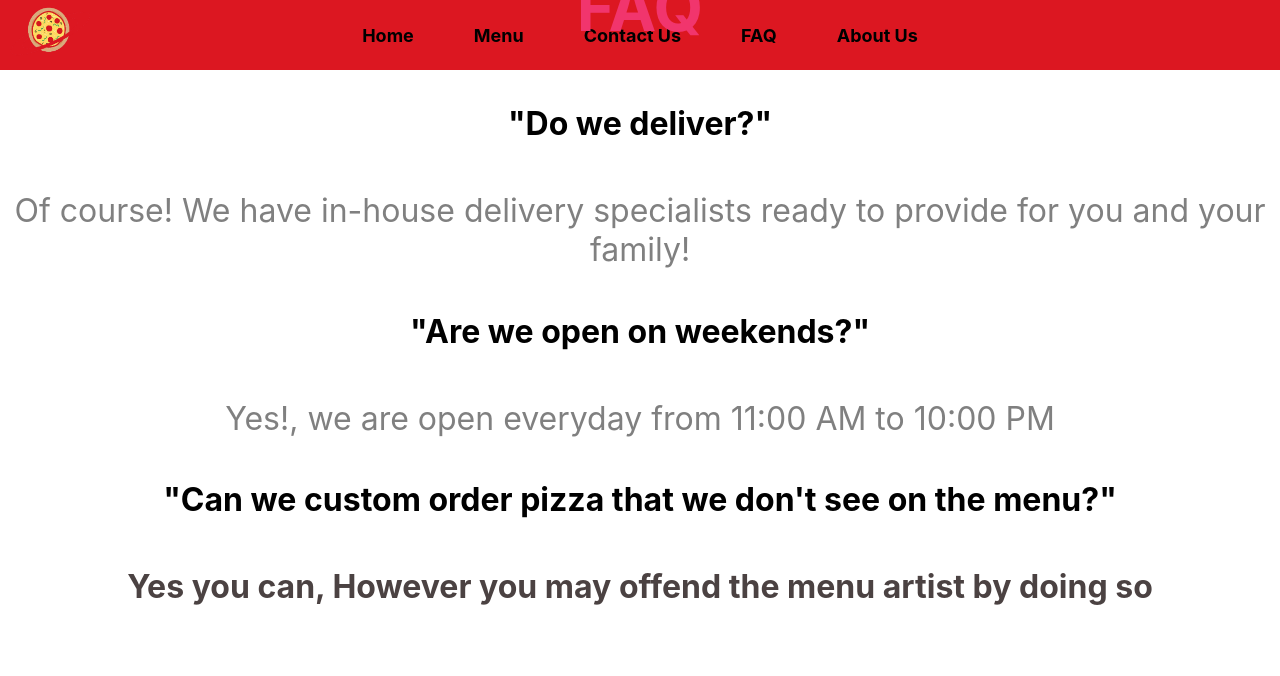
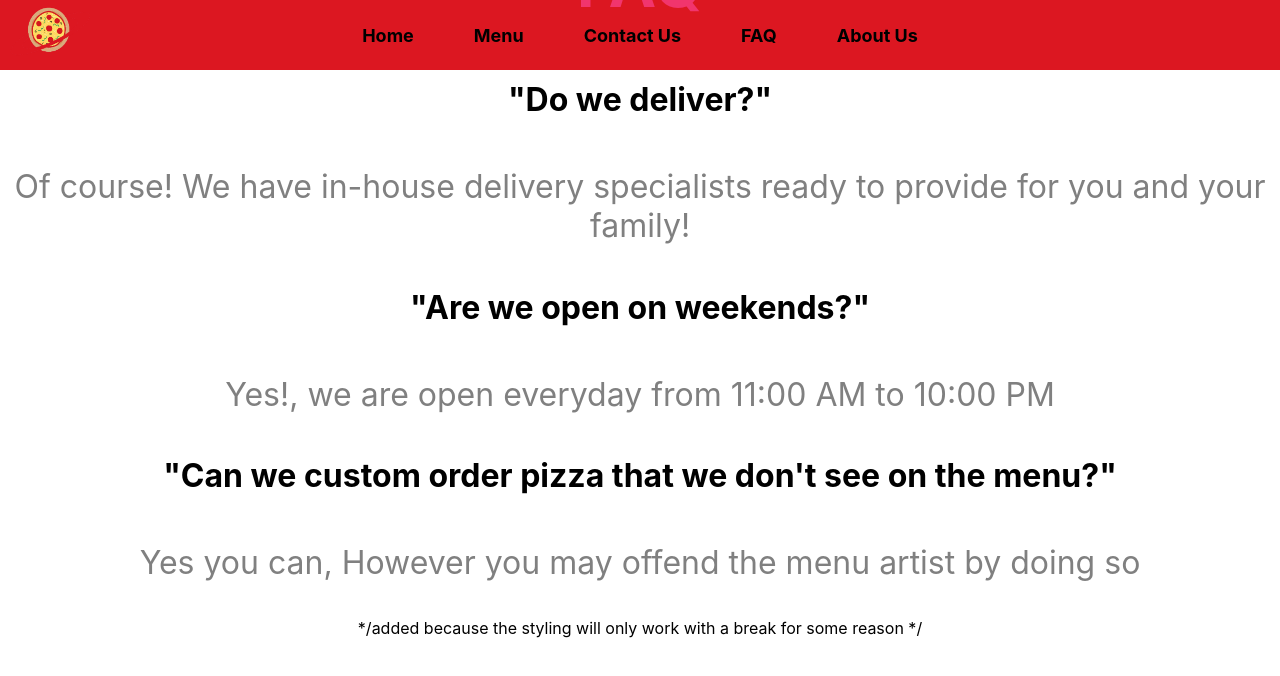
Before and after one commit to ChristopherDrake/Ordering, a React (Create React App) app in the folder order-system/: page /FAQ in a window 1280 px wide. Shown: the top 676 px of the page. Built offline with nearby package versions, Linux system fonts and the light colour scheme.

Commit message:
styling continues to be a problem

```diff
--- a/order-system/src/pages/FAQ.css
+++ b/order-system/src/pages/FAQ.css
@@ -29,5 +29,5 @@
     font-size: 1.8rem;
     color: #58565e;
     margin-bottom: .5rem;
-    font-weight: inherit;
+    font-weight:normal;
   }
--- a/order-system/src/pages/FAQ.js
+++ b/order-system/src/pages/FAQ.js
@@ -14,6 +14,8 @@ const FAQPage = () => {
 
         <h2>"Can we custom order pizza that we don't see on the menu?"</h2>
         <p>Yes you can, However you may offend the menu artist by doing so</p>
+
+    <br /> */added because the styling will only work with a break for some reason */
     </div>
   );
 };
```
